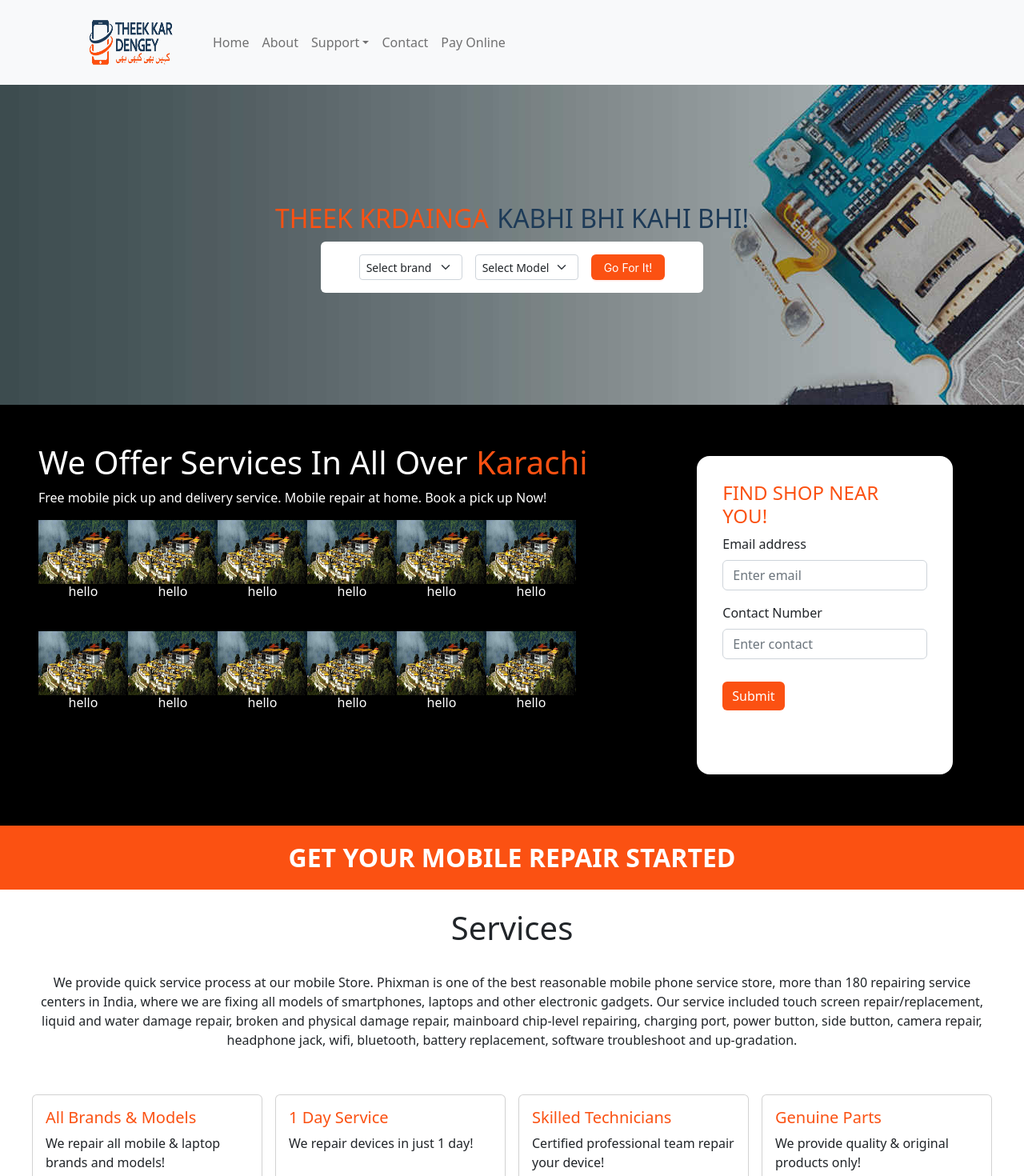
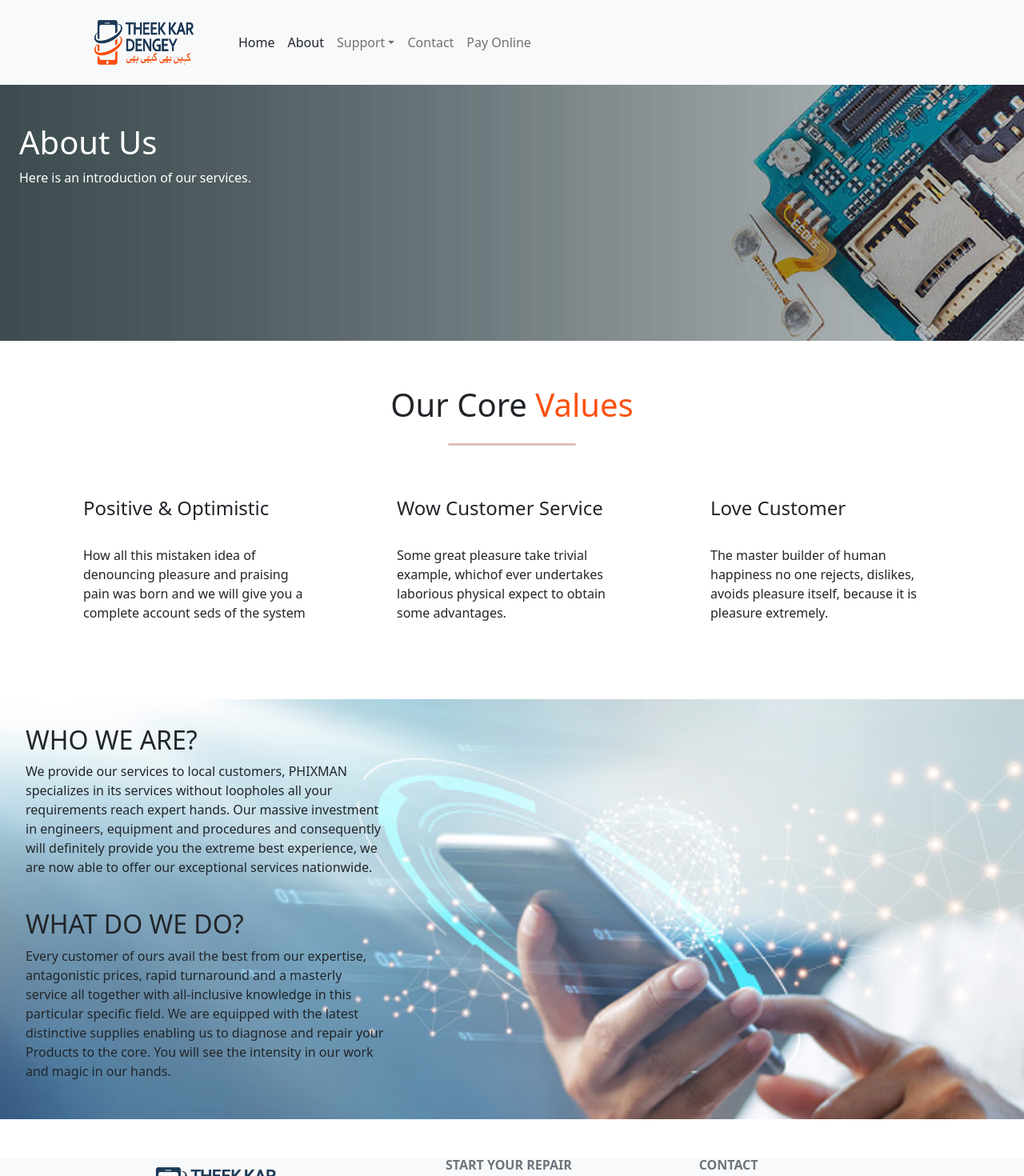
Before and after one commit to mabdullahjs/Mobile-Repair-ReactJs, a React (Create React App) app: page /about in a window 1280 px wide. Shown: the top 1470 px of the page at 80% size. Built offline with nearby package versions, Linux system fonts and the light colour scheme.

Commit message:
about completed

```diff
--- a/package.json
+++ b/package.json
@@ -13,6 +13,7 @@
     "react-alice-carousel": "^2.7.0",
     "react-bootstrap": "^2.7.0",
     "react-dom": "^18.2.0",
+    "react-router-dom": "^6.6.2",
     "react-scripts": "5.0.1",
     "web-vitals": "^2.1.4"
   },
--- a/src/App.jsx
+++ b/src/App.jsx
@@ -1,16 +1,21 @@
 import React from 'react';
 import Navbars from './components/Navbar';
-import PhoneInfo from './components/Home/Home';
+import Home from './components/Home/Home';
 import 'bootstrap/dist/css/bootstrap.min.css';
 import Footer from './components/Footer';
+import { BrowserRouter as Router, Route, Routes } from 'react-router-dom'
+import About from "./components/about/About"
 
 function App() {
   return (
-    <div>
-      <Navbars/>
-      <PhoneInfo/>
-      <Footer/>
-    </div>
+    <Router>
+      <Navbars />
+      <Routes>
+        <Route exact path="/" element={<Home />} />
+        <Route exact path="/about" element={<About />} />
+      </Routes>
+      <Footer />
+    </Router>
   )
 }
 
--- a/src/components/Footer.jsx
+++ b/src/components/Footer.jsx
@@ -38,10 +38,10 @@ export default function Footer() {
                         <MDBCol md="3" lg="4" xl="3" className='mx-auto mb-4'>
                             <h6 className=' mb-4'>
                                 <MDBIcon icon="gem" className="" />
-                                <img style={{width:"15rem"}} src={logo} alt="" />
+                                <img style={{ width: "15rem" }} src={logo} alt="" />
                             </h6>
                             <p>
-                            iPhone, Samsung, Realme and Xiomi are registered trademarks Theek Kar Dengey is an independent service company and is in no way affiliated with any company.
+                                iPhone, Samsung, Realme and Xiomi are registered trademarks Theek Kar Dengey is an independent service company and is in no way affiliated with any company.
                             </p>
                         </MDBCol>
 
@@ -115,9 +115,10 @@ export default function Footer() {
             </section>
 
             <div className='text-center p-4 text-white' style={{ backgroundColor: '#000' }}>
-                © 2021 Copyright:
-                <a className='text-reset fw-bold ' href='https://skysoftsol.co/'>
-                    <span> @SkySoftSolution
+
+                © 2022 QAF INTERNATIONAL - All Rights Reserved - Powered by
+                <a className='text-decoration-none ' href='http://skysoftsol.co/'>
+                    <span style={{color:"#f9a600"}}> Skysoft Solution
                     </span>
                 </a>
             </div>
--- a/src/components/Home/Home.jsx
+++ b/src/components/Home/Home.jsx
@@ -14,7 +14,7 @@ import Work from './works/Work';
 // };
 
 
-function PhoneInfo() {
+function Home() {
     let [model, setModel] = useState([])
     const mobilePhones = [
         {
@@ -82,7 +82,7 @@ function PhoneInfo() {
     return (
         <div>
             <div style={{ backgroundImage: `url(${bg})`, height: "25rem", display: "flex", justifyContent: "center", alignItems: "center", flexDirection: "column" }}>
-                <h1 className='text-center'><span style={{ fontSize: "2rem", color: "#fb5112" }}>THEEK KRDAINGA</span> <span style={{ color: "#1d3a57", fontSize: "2rem" }}>KABHI BHI KAHI BHI!</span></h1>
+                <h1 className='text-center'><span style={{ fontSize: "2rem", color: "#fb5112" }}>THEEK KER DENGEY</span> <span style={{ color: "#1d3a57", fontSize: "2rem" }}>KABHI BHI KAHI BHI!</span></h1>
                 <div className='medias bg-white py-3 px-5 rounded-2 d-flex'>
 
                     <select onChange={selectModel} className="form-select form-select-sm" aria-label="Default select example" style={{ marginRight: "1rem" }}>
@@ -108,4 +108,4 @@ function PhoneInfo() {
     )
 }
 
-export default PhoneInfo;
+export default Home;
--- a/src/components/Home/locations/location.css
+++ b/src/components/Home/locations/location.css
@@ -5,15 +5,21 @@ img{
     width: 7rem;
     height: 5rem;
 }
-.main-div{
+/* .main-div{
     display:flex ;
     flex-wrap: wrap;
-}
+} */
 .second-main-div{
     display:flex ;
     flex-wrap: wrap;
     padding-top: 2rem;
     padding-bottom: 8rem;
+}
+.first-main-div{
+    display:flex ;
+    flex-wrap: wrap;
+    /* padding-top: 2rem;
+    padding-bottom: 8rem; */
 }
 .image-text{
     font-size: 1rem;
--- a/src/components/Home/locations/location.jsx
+++ b/src/components/Home/locations/location.jsx
@@ -10,7 +10,7 @@ function location() {
             <div className="first-container">
                 <h1 className=' pt-5 text-white'>We Offer Services In All Over <span className='karachi'>Karachi</span></h1>
                 <p className='text-white'>Free mobile pick up and delivery service. Mobile repair at home. Book a pick up Now!</p>
-                <div className='main-div'>
+                <div className='first-main-div'>
                     <div className="">
                         <img src={city} alt="" />
                         <h1 className='text-white image-text'>hello</h1>
--- a/src/components/Navbar.jsx
+++ b/src/components/Navbar.jsx
@@ -3,17 +3,18 @@ import Nav from 'react-bootstrap/Nav';
 import Navbar from 'react-bootstrap/Navbar';
 import logo from "../Assests/Images/TKD.png"
 import NavDropdown from 'react-bootstrap/NavDropdown';
+import {Link } from "react-router-dom";
 
 function Navbars() {
   return (
     <Navbar bg="light" expand="lg">
       <Container>
-        <Navbar.Brand  href="#home"><img style={{width:"10rem"}} src={logo} alt="" /></Navbar.Brand>
+        <Navbar.Brand  href="#home"><img style={{width:"12rem"}} src={logo} alt="" /></Navbar.Brand>
         <Navbar.Toggle aria-controls="basic-navbar-nav" />
         <Navbar.Collapse id="basic-navbar-nav">
           <Nav className="me-auto">
-            <Nav.Link  href="/">Home</Nav.Link>
-            <Nav.Link  href="/">About</Nav.Link>
+          <Nav.Link><Link to="/" className='text-dark text-decoration-none'>Home</Link></Nav.Link>
+            <Nav.Link><Link to="/about" className='text-dark text-decoration-none'>About</Link></Nav.Link>
             <NavDropdown title="Support" id="basic-nav-dropdown">
               <NavDropdown.Item href="/">FAQ</NavDropdown.Item>
               <NavDropdown.Item href="/">Feedback</NavDropdown.Item>
--- /dev/null
+++ b/src/components/about/About.jsx
@@ -0,0 +1,26 @@
+import React from 'react'
+import bg from "../../Assests/Images/bg-form.jpg"
+import Core from "../about/core/Core"
+import bgs from "../../Assests/Images/iphone.jpg"
+
+function About() {
+  return (
+    <div>
+        <div className="main d-flex justify-content-start flex-column" style={{backgroundImage: `url(${bg})` , height:"20rem"}}>
+            <h1 className='px-4 pt-5 text-white'>About Us</h1>
+            <p className='px-4 text-white'>Here is an introduction of our services.</p>
+        </div>
+        <Core/>
+        <div className="info" style={{backgroundImage: `url(${bgs})` , backgroundAttachment:"fixed" ,  backgroundSize: "cover",}}>
+            <div className="first" style={{width:"40%" , padding:"2rem"}}>
+                <h1 style={{fontSize:"2rem"}}>WHO WE ARE?</h1>
+                <p>We provide our services to local customers, PHIXMAN specializes in its services without loopholes all your requirements reach expert hands. Our massive investment in engineers, equipment and procedures and consequently will definitely provide you the extreme best experience, we are now able to offer our exceptional services nationwide.</p> <br />
+                <h1 style={{fontSize:"2rem"}}>WHAT DO WE DO?</h1>
+                <p>Every customer of ours avail the best from our expertise, antagonistic prices, rapid turnaround and a masterly service all together with all-inclusive knowledge in this particular specific field. We are equipped with the latest distinctive supplies enabling us to diagnose and repair your Products to the core. You will see the intensity in our work and magic in our hands.</p>
+            </div>
+        </div>
+    </div>
+  )
+}
+
+export default About
```
Also changed, not shown: src/Assests/Images/iphone.jpg (added), 1 other file (tests, documents, lock files or other folders).
